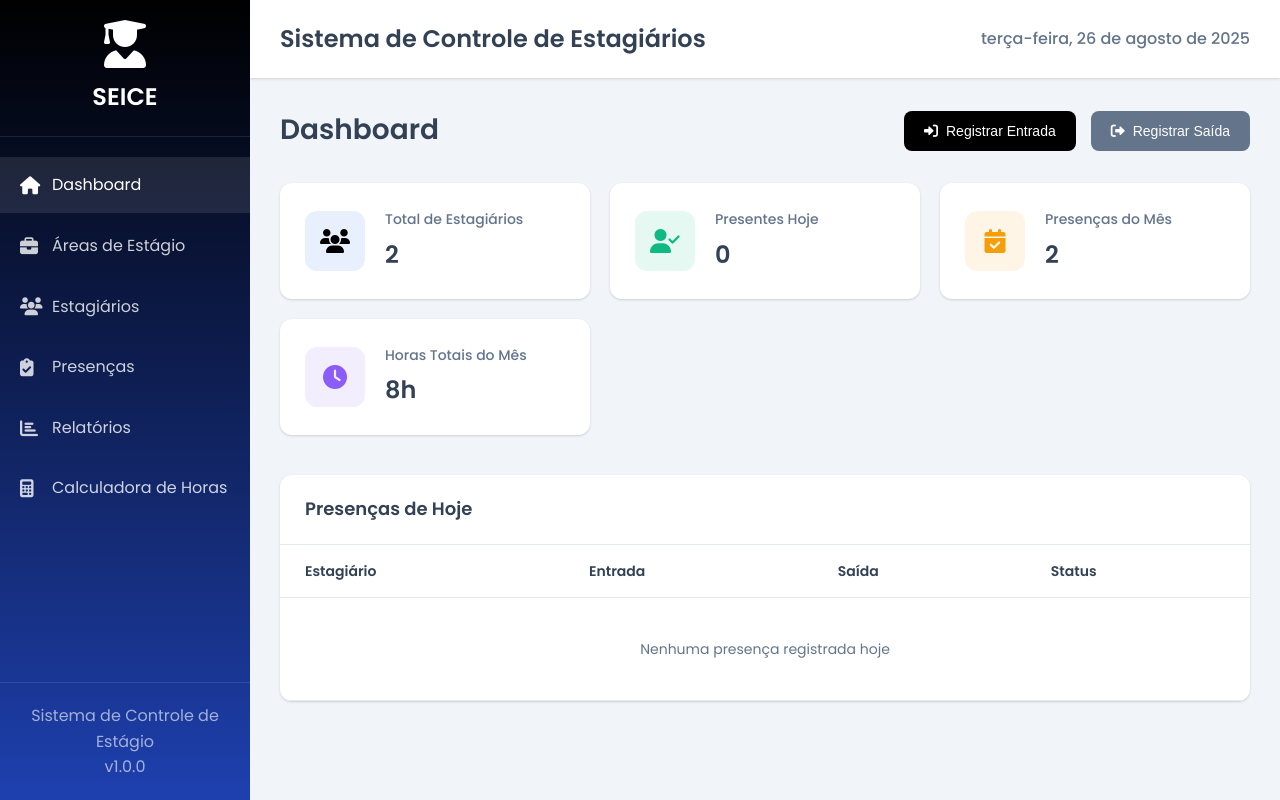
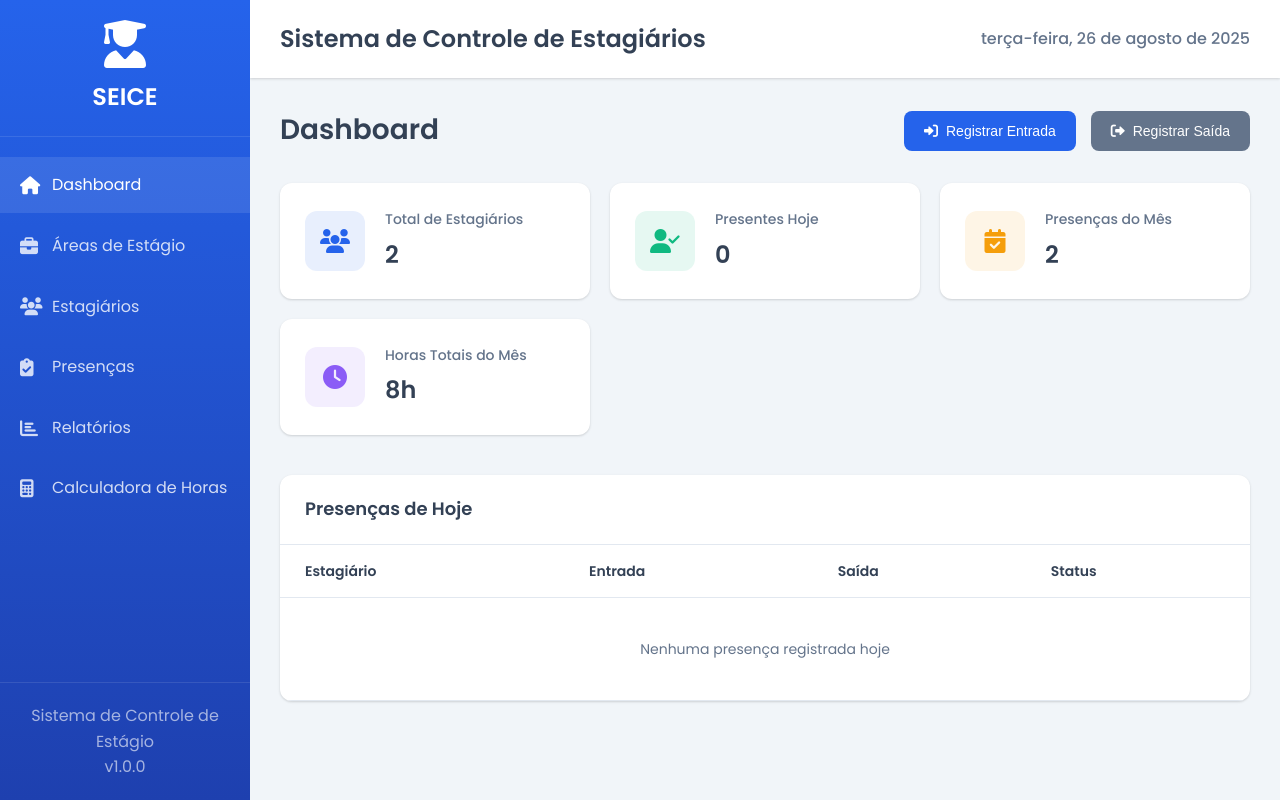
Before and after one commit to joaodorast/presen-a-estagiarios, a Django app: template seice/core/templates/educação-fisica-seice.html in a window 1280 px wide. Run offline with Django 5.2, Linux system fonts and the light colour scheme; the template is opened without the code that fills it, so the values that code supplies are empty; some libraries are stand-ins or nearby versions.

Commit message:
fix(dashboard-educação-fisica): ajustes adicionais na página

```diff
--- a/seice/core/templates/educação-fisica-seice.html
+++ b/seice/core/templates/educação-fisica-seice.html
@@ -10,7 +10,7 @@
     <link href="https://fonts.googleapis.com/css2?family=Poppins:wght@300;400;500;600;700&display=swap" rel="stylesheet">
     <style>
         :root {
-            --primary-color: #000000;
+            --primary-color: #2563eb;
             --primary-dark: #1e40af;
             --secondary-color: #64748b;
             --success-color: #10b981;
```
